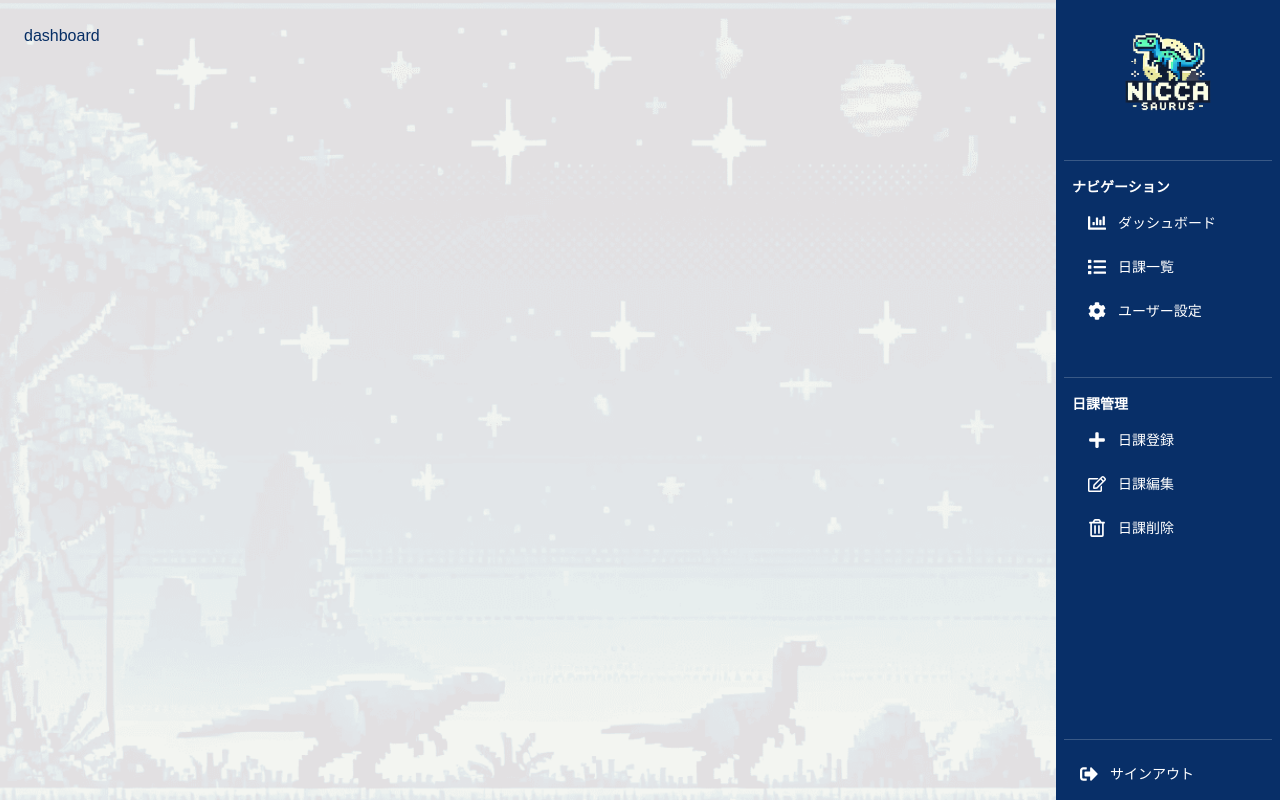
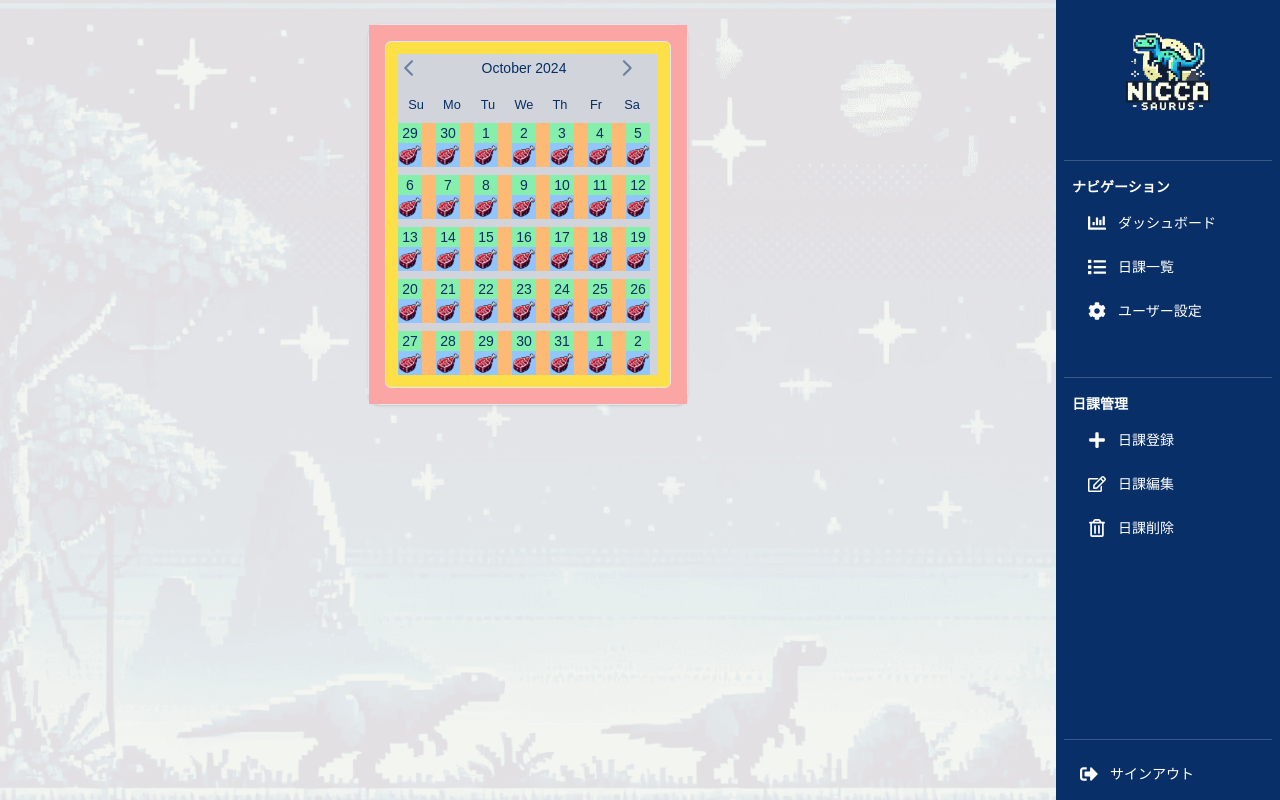
Before and after one commit to masuim/nicca-saurus-2, a Next.js app: page /main in a window 1280 px wide. Built offline with nearby package versions, Linux system fonts and the light colour scheme; a web font is replaced by a local one.

Commit message:
WIP | カレンダー追加

```diff
--- a/package.json
+++ b/package.json
@@ -15,9 +15,11 @@
     "@radix-ui/react-slot": "^1.1.0",
     "class-variance-authority": "^0.7.0",
     "clsx": "^2.1.1",
+    "date-fns": "^3.6.0",
     "lucide-react": "^0.451.0",
     "next": "14.2.15",
     "react": "^18",
+    "react-day-picker": "^8.10.1",
     "react-dom": "^18",
     "react-hook-form": "^7.53.0",
     "react-icons": "^5.3.0",
--- a/src/components/main/Dashboard.tsx
+++ b/src/components/main/Dashboard.tsx
@@ -1,7 +1,9 @@
+import { CustomCalendar } from "@/components/main/Dashboard/Calendar";
+
 type Props = {
   currentView: 'dashboard';
 }
 
 export const Dashboard = ({ currentView }: Props) => {
-  return <div>{currentView}</div>;
+  return (<div><CustomCalendar /></div>);
 };
--- /dev/null
+++ b/src/components/main/Dashboard/Calendar.tsx
@@ -0,0 +1,60 @@
+"use client"
+
+import * as React from "react"
+import { useState } from 'react';
+import { Calendar } from "@/components/ui/calendar"
+import { Card, CardContent } from "@/components/ui/card"
+import Image from 'next/image';
+
+export const CustomCalendar = () => {
+  const [date, setDate] = useState<Date | undefined>(new Date())
+
+  return (
+    <Card className="w-full max-w-xs mx-auto bg-purple-300">
+      <CardContent className="p-4 bg-red-300">
+        <Calendar
+          mode="single"
+          selected={date}
+          onSelect={setDate}
+          className="rounded-md border bg-yellow-300"
+          components={{
+            Day: ({ day, date }) => (
+              <div className="flex flex-col items-center justify-center w-full h-full bg-green-300">
+                <div>{date.getDate()}</div>
+                <Image
+                  src="/images/meat/meat-removebg.png"
+                  alt="Meat"
+                  width={24}
+                  height={24}
+                  className="bg-blue-300"
+                />
+              </div>
+            ),
+          }}
+          classNames={{
+            months: "flex flex-col sm:flex-row space-y-4 sm:space-x-4 sm:space-y-0 bg-gray-300",
+            month: "space-y-4",
+            caption: "flex justify-center pt-1 relative items-center",
+            caption_label: "text-sm font-medium",
+            nav: "space-x-1 flex items-center",
+            nav_button: "h-7 w-7 bg-transparent p-0 opacity-50 hover:opacity-100",
+            nav_button_previous: "absolute left-1",
+            nav_button_next: "absolute right-1",
+            table: "w-full border-collapse space-y-1",
+            head_row: "flex",
+            head_cell: "text-muted-foreground rounded-md w-9 font-normal text-[0.8rem]",
+            row: "flex w-full mt-2 bg-orange-300 justify-between",
+            cell: "text-center text-sm p-0 relative [&:has([aria-selected])]:bg-accent first:[&:has([aria-selected])]:rounded-l-md last:[&:has([aria-selected])]:rounded-r-md focus-within:relative focus-within:z-20",
+            day: "h-9 w-9 p-0 font-normal aria-selected:opacity-100",
+            day_selected: "bg-primary text-primary-foreground hover:bg-primary hover:text-primary-foreground focus:bg-primary focus:text-primary-foreground",
+            day_today: "bg-accent text-accent-foreground",
+            day_outside: "text-muted-foreground opacity-50 aria-selected:bg-accent/50 aria-selected:text-muted-foreground aria-selected:opacity-30",
+            day_disabled: "text-muted-foreground opacity-50",
+            day_range_middle: "aria-selected:bg-accent aria-selected:text-accent-foreground",
+            day_hidden: "invisible",
+          }}
+        />
+      </CardContent>
+    </Card>
+  )
+}
--- /dev/null
+++ b/src/components/ui/calendar.tsx
@@ -0,0 +1,72 @@
+"use client"
+
+import * as React from "react"
+import { ChevronLeftIcon, ChevronRightIcon } from "@radix-ui/react-icons"
+import { DayPicker } from "react-day-picker"
+
+import { cn } from "@/lib/utils"
+import { buttonVariants } from "@/components/ui/button"
+
+export type CalendarProps = React.ComponentProps<typeof DayPicker>
+
+function Calendar({
+  className,
+  classNames,
+  showOutsideDays = true,
+  ...props
+}: CalendarProps) {
+  return (
+    <DayPicker
+      showOutsideDays={showOutsideDays}
+      className={cn("p-3", className)}
+      classNames={{
+        months: "flex flex-col sm:flex-row space-y-4 sm:space-x-4 sm:space-y-0",
+        month: "space-y-4",
+        caption: "flex justify-center pt-1 relative items-center",
+        caption_label: "text-sm font-medium",
+        nav: "space-x-1 flex items-center",
+        nav_button: cn(
+          buttonVariants({ variant: "outline" }),
+          "h-7 w-7 bg-transparent p-0 opacity-50 hover:opacity-100"
+        ),
+        nav_button_previous: "absolute left-1",
+        nav_button_next: "absolute right-1",
+        table: "w-full border-collapse space-y-1",
+        head_row: "flex",
+        head_cell:
+          "text-muted-foreground rounded-md w-8 font-normal text-[0.8rem]",
+        row: "flex w-full mt-2",
+        cell: cn(
+          "relative p-0 text-center text-sm focus-within:relative focus-within:z-20 [&:has([aria-selected])]:bg-accent [&:has([aria-selected].day-outside)]:bg-accent/50 [&:has([aria-selected].day-range-end)]:rounded-r-md",
+          props.mode === "range"
+            ? "[&:has(>.day-range-end)]:rounded-r-md [&:has(>.day-range-start)]:rounded-l-md first:[&:has([aria-selected])]:rounded-l-md last:[&:has([aria-selected])]:rounded-r-md"
+            : "[&:has([aria-selected])]:rounded-md"
+        ),
+        day: cn(
+          buttonVariants({ variant: "ghost" }),
+          "h-8 w-8 p-0 font-normal aria-selected:opacity-100"
+        ),
+        day_range_start: "day-range-start",
+        day_range_end: "day-range-end",
+        day_selected:
+          "bg-primary text-primary-foreground hover:bg-primary hover:text-primary-foreground focus:bg-primary focus:text-primary-foreground",
+        day_today: "bg-accent text-accent-foreground",
+        day_outside:
+          "day-outside text-muted-foreground opacity-50  aria-selected:bg-accent/50 aria-selected:text-muted-foreground aria-selected:opacity-30",
+        day_disabled: "text-muted-foreground opacity-50",
+        day_range_middle:
+          "aria-selected:bg-accent aria-selected:text-accent-foreground",
+        day_hidden: "invisible",
+        ...classNames,
+      }}
+      components={{
+        IconLeft: ({ ...props }) => <ChevronLeftIcon className="h-4 w-4" />,
+        IconRight: ({ ...props }) => <ChevronRightIcon className="h-4 w-4" />,
+      }}
+      {...props}
+    />
+  )
+}
+Calendar.displayName = "Calendar"
+
+export { Calendar }
```
Also changed, not shown: 1 other file (tests, documents, lock files or other folders).
